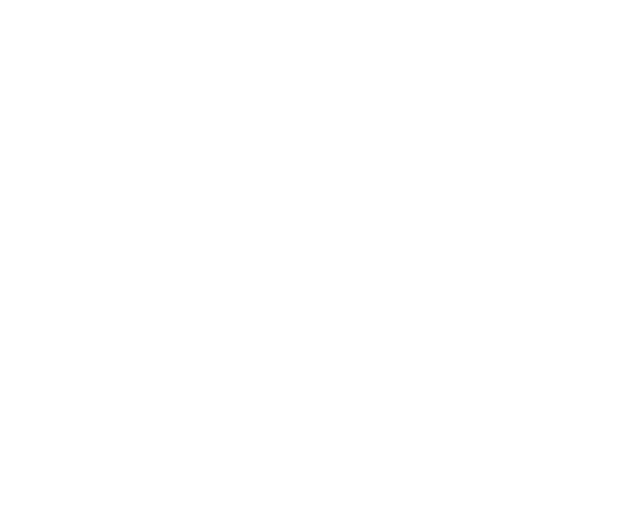
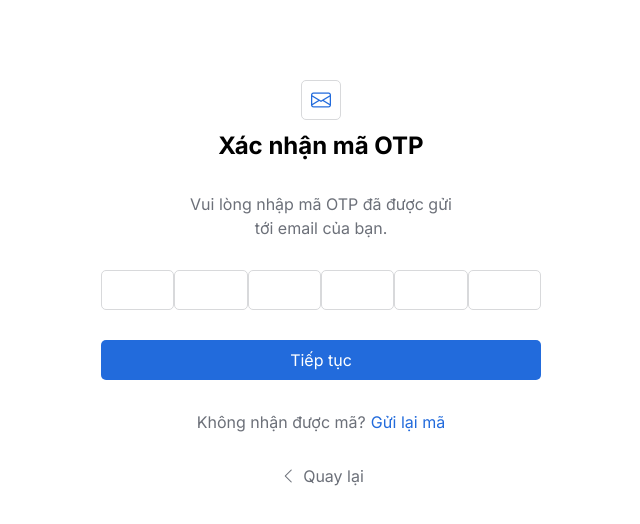
Before and after one commit to nguyendien9203/careershift_frontend, a React (Create React App) app in the folder frontend/admin/: page /verify-otp in a window 1280 px wide. Before the commit this address had no page. Shown: the top 524 px of the page, without its empty margins (319-959 px from the left). Built offline with nearby package versions, Linux system fonts and the light colour scheme.

Commit message:
feat(frontend/admin): add verify otp ui

```diff
--- a/frontend/admin/src/components/common/Button.tsx
+++ b/frontend/admin/src/components/common/Button.tsx
@@ -60,7 +60,7 @@
 
   if (variant.includes('-link')) {
     return (
-        <a className={`${baseStyle} ${alignmentStyle} ${variantLinkStyle}`} {...(props as React.AnchorHTMLAttributes<HTMLAnchorElement>)}>
+        <a className={`${baseStyle} ${alignmentStyle} ${variantLinkStyle} ${props.className}`} {...(props as React.AnchorHTMLAttributes<HTMLAnchorElement>)}>
             {renderIcon(icon)}
             {children}
         </a>
@@ -68,7 +68,7 @@
   }
 
   return (
-    <button className={`${baseStyle} ${alignmentStyle} ${variantButtonStyle}`} {...(props as React.ButtonHTMLAttributes<HTMLButtonElement>)}>
+    <button className={`${baseStyle} ${alignmentStyle} ${variantButtonStyle} ${props.className}`} {...(props as React.ButtonHTMLAttributes<HTMLButtonElement>)}>
         {renderIcon(icon)}
         {children}
     </button>
--- a/frontend/admin/src/components/common/Input.tsx
+++ b/frontend/admin/src/components/common/Input.tsx
@@ -44,9 +44,9 @@
         <input
           {...props}
           type={type === "password" && showPassword ? "text" : type}
-          className={`border border-secondary-100 rounded-[5px] w-full py-2.5 pr-2.5 text-black leading-tight focus:outline-none h-10 ${
+          className={`border border-secondary-100 rounded-[5px] w-full py-2.5 pr-2.5 text-black leading-tight focus:outline-none focus:border-primary-500 h-10 ${
             icon ? "pl-9" : "pl-2.5"
-          } ${type !== "password" ? "px-2.5" : ""}`}
+          } ${type !== "password" ? "px-2.5" : ""} ${props.className}`}
         />
         {showPasswordToggle && type === "password" && (
           <span
--- /dev/null
+++ b/frontend/admin/src/components/forms/VerifyOTPForm.tsx
@@ -0,0 +1,42 @@
+import React from "react";
+
+import Input from "../common/Input";
+import Button from "../common/Button";
+
+const VerifyOTPForm: React.FC = () => {
+  return (
+    <form className="flex flex-col justify-center items-center gap-y-2.5">
+      {/* Otp field */}
+      <div className="w-full mb-5 flex justify-between">
+        <Input type="text" id="otp1" className="w-[40px] text-center" />
+        <Input type="text" id="otp2" className="w-[40px] text-center" />
+        <Input type="text" id="otp3" className="w-[40px] text-center" />
+        <Input type="text" id="otp4" className="w-[40px] text-center" />
+        <Input type="text" id="otp5" className="w-[40px] text-center" />
+        <Input type="text" id="otp6" className="w-[40px] text-center" />
+      </div>
+
+      {/* Continue button */}
+      <div className="w-full mb-5">
+        <Button variant="primary">Tiếp tục</Button>
+      </div>
+
+      {/* Resend otp button */}
+      <div className="w-full mb-5 flex gap-x-[5px] justify-center">
+        <span className="text-secondary-700">Không nhận được mã?</span>
+        <Button variant="primary-link">Gửi lại mã</Button>
+      </div>
+
+      {/* Back button */}
+      <Button
+        variant="secondary-link"
+        alignment="center"
+        icon="bi-chevron-left"
+      >
+        Quay lại
+      </Button>
+    </form>
+  );
+};
+
+export default VerifyOTPForm;
--- /dev/null
+++ b/frontend/admin/src/components/pages/auth/VerifyOTPPage.tsx
@@ -0,0 +1,18 @@
+import React from "react";
+
+import AuthLayout from "../../layouts/AuthLayout";
+import VerifyOTPForm from "../../forms/VerifyOTPForm";
+
+const VerifyOTPPage: React.FC = () => {
+  return (
+    <AuthLayout
+      logo="bi-envelope"
+      logoName="Xác nhận mã OTP"
+      instructions="Vui lòng nhập mã OTP đã được gửi tới email của bạn."
+    >
+      <VerifyOTPForm />
+    </AuthLayout>
+  );
+};
+
+export default VerifyOTPPage;
--- a/frontend/admin/src/routes/AppRoutes.tsx
+++ b/frontend/admin/src/routes/AppRoutes.tsx
@@ -3,6 +3,7 @@
 
 import LoginPage from '../components/pages/auth/LoginPage';
 import ForgotPasswordPage from '../components/pages/auth/ForgotPasswordPage';
+import VerifyOTPPage from '../components/pages/auth/VerifyOTPPage';
 
 const AppRoutes: React.FC = () => {
   return (
@@ -11,6 +12,7 @@
             {/* Public routes */}
             <Route path='/login' element={<LoginPage />} />
             <Route path='/forgot-password' element={<ForgotPasswordPage />} />
+            <Route path='/verify-otp' element={<VerifyOTPPage />} />
         </Routes>
     </Router>
   )
```
